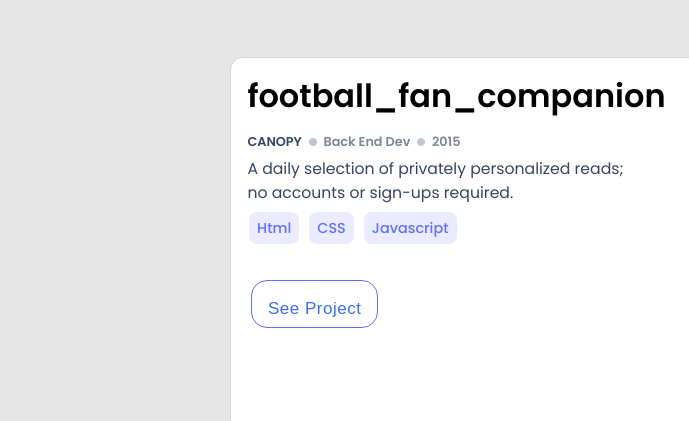
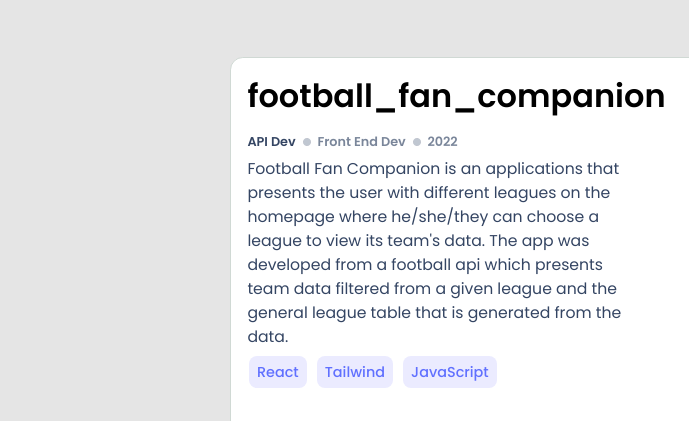
Before and after one commit to samwel-mongare/Personal-Portfolio, a website with bundled scripts: page index.html in a window 1280 px wide. Shown: the part 2560-2981 px from the top of the page, 0-689 px from the left. Built offline with nearby package versions, Linux system fonts and the light colour scheme; grey boxes are pictures that could not be loaded.

Commit message:
Update styles and index.html file with info

```diff
--- a/desktop.css
+++ b/desktop.css
@@ -170,6 +170,10 @@
     margin-top: 0.8rem;
   }
 
+  /* .card4 .descrpt {
+    width: 50%;
+  } */
+
   .cards:hover {
     transform: scale(1.01);
     border: 2px solid #a7aeff;
@@ -205,6 +209,8 @@
 
   .descrpt {
     margin: 1rem;
+    padding: 0;
+    width: 70%;
   }
 
   .cards h3 {
--- a/index.html
+++ b/index.html
@@ -150,18 +150,20 @@
         <div class="descrpt">
             <h3>football_fan_companion</h3>
             <ul class="client">
-                <li><a class="canopy cli" href="#">CANOPY</a></li>
+                <li><a class="canopy cli" href="#">API Dev</a></li>
                 <li><img class="counter" src="images/Counter.jpg" alt="counter"></li>
-                <li><a class="back cli" href="#">Back End Dev</a></li>
+                <li><a class="back cli" href="#">Front End Dev</a></li>
                 <li><img class="counter" src="images/Counter.jpg" alt="content"></li>
-                <li><a class="dat cli" href="#">2015</a></li>
+                <li><a class="dat cli" href="#">2022</a></li>
              </ul>
-            <p>A daily selection
-                 of privately personalized reads; no accounts or sign-ups required.</p>
+            <p>Football Fan Companion is an applications that presents the user with different leagues on
+                the homepage where he/she/they can choose a league to view its team's data.
+                 The app was developed from a football api which presents team data filtered from a given
+                  league and the general league table that is generated from the data.</p>
              <ul class="langgy">
-                <li><a class="html lan" href="#">Html</a></li>
-                <li><a class="css lan" href="#">CSS</a></li>
-                <li><a class="java lan" href="#">Javascript</a></li>
+                <li><a class="html lan" href="#">React</a></li>
+                <li><a class="css lan" href="#">Tailwind</a></li>
+                <li><a class="java lan" href="#">JavaScript</a></li>
              </ul>
         <div class="button">
             <button class="buttn open"  type="button">See Project</button>
```
